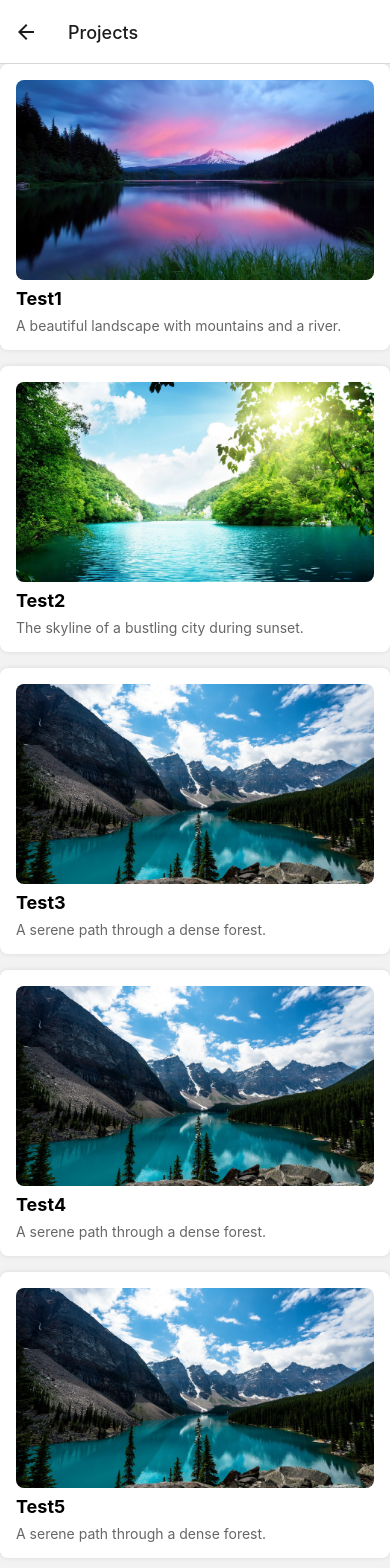
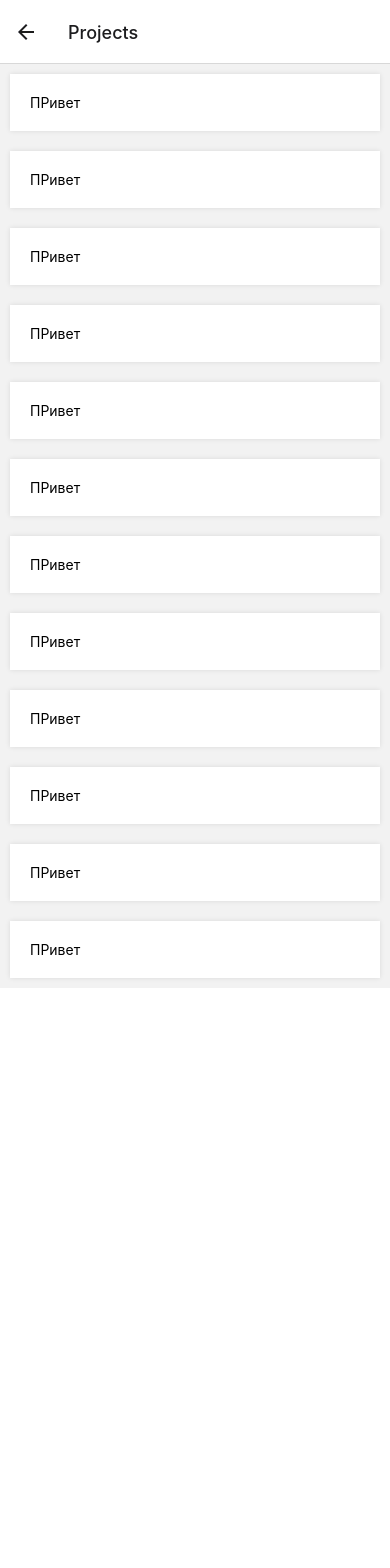
Before and after one commit to voronov-nikita/portfolio, a React Native app: screen /Projects in a window 390 px wide. Shown: the top 1568 px of the page. After the commit the page ends 988 px from the top, so only its background shows below. Built offline with nearby package versions, Linux system fonts and the light colour scheme.

Commit message:
Dancing with a tambourine over and over again

```diff
--- a/App.js
+++ b/App.js
@@ -1,6 +1,7 @@
 import * as React from 'react'
 import { NavigationContainer } from '@react-navigation/native'
 import { createStackNavigator } from '@react-navigation/stack'
+import { View } from 'react-native'
 
 // Импорт экранов
 import { HomeScreen } from './pages/HomePage'
@@ -10,11 +11,13 @@ const Stack = createStackNavigator()
 
 export default function App() {
     return (
+        <View style={{ flex: 1 }}>
             <NavigationContainer>
                 <Stack.Navigator initialRouteName="Home">
                     <Stack.Screen name="Home" component={HomeScreen} />
                     <Stack.Screen name="Projects" component={ProjectsScreen} />
                 </Stack.Navigator>
             </NavigationContainer>
+        </View>
     )
 }
--- a/pages/Components.js
+++ b/pages/Components.js
@@ -5,7 +5,7 @@ import React from 'react'
 export const BlockWidget = ({ title, imageSource, description }) => {
     return (
         <View style={blockStyle.container}>
-            {imageSource && <Image source={imageSource} style={blockStyle.image} />}
+            <Image source={imageSource} style={blockStyle.image}/>
             <Text style={blockStyle.title}>{title}</Text>
             <Text style={blockStyle.description}>{description}</Text>
         </View>
--- a/pages/ProjectsPage.js
+++ b/pages/ProjectsPage.js
@@ -1,49 +1,79 @@
 import React from 'react'
-import { ScrollView, Button, View, Dimensions} from 'react-native'
+import { ScrollView, Button, View, Text, Image } from 'react-native'
 import { BlockWidget, ResponsiveGrid } from './Components'
-import { projectsStyles } from './StylesPage'
+import { projectsStyles, blockStyle } from './StylesPage'
 import { ProjectImages } from './config'
 
 export const ProjectsScreen = ({ navigation }) => {
-
     return (
-        <View style={{flex: 1}}>
-            <ScrollView>
-                {/* <View> */}
-
-                <BlockWidget
+        <ScrollView style={{ flexGrow: 1 }}>
+            <View style={blockStyle.container}>
+                <Text>ПРивет</Text>
+            </View>
+            <View style={blockStyle.container}>
+                <Text>ПРивет</Text>
+            </View>
+            <View style={blockStyle.container}>
+                <Text>ПРивет</Text>
+            </View>
+            <View style={blockStyle.container}>
+                <Text>ПРивет</Text>
+            </View>
+            <View style={blockStyle.container}>
+                <Text>ПРивет</Text>
+            </View>
+            <View style={blockStyle.container}>
+                <Text>ПРивет</Text>
+            </View>
+            <View style={blockStyle.container}>
+                <Text>ПРивет</Text>
+            </View>
+            <View style={blockStyle.container}>
+                <Text>ПРивет</Text>
+            </View>
+            <View style={blockStyle.container}>
+                <Text>ПРивет</Text>
+            </View>
+            <View style={blockStyle.container}>
+                <Text>ПРивет</Text>
+            </View>
+            <View style={blockStyle.container}>
+                <Text>ПРивет</Text>
+            </View>
+            <View style={blockStyle.container}>
+                <Text>ПРивет</Text>
+            </View>
+            {/* <BlockWidget
                 title="Test1"
-                    imageSource={ProjectImages.project1}
+                require("../assets/images/test1.jpg")={ProjectImages.project1}
                 description="A beautiful landscape with mountains and a river."
             />
             <BlockWidget
                 title="Test2"
-                    imageSource={ProjectImages.project2}
+                require("../assets/images/test1.jpg")={ProjectImages.project2}
                 description="The skyline of a bustling city during sunset."
             />
             <BlockWidget
                 title="Test3"
-                    imageSource={ProjectImages.project3}
+                require("../assets/images/test1.jpg")={ProjectImages.project3}
                 description="A serene path through a dense forest."
             />
             <BlockWidget
                 title="Test4"
-                    imageSource={ProjectImages.project3}
+                require("../assets/images/test1.jpg")={ProjectImages.project3}
                 description="A serene path through a dense forest."
             />
             <BlockWidget
                 title="Test5"
-                    imageSource={ProjectImages.project3}
+                require("../assets/images/test1.jpg")={ProjectImages.project3}
                 description="A serene path through a dense forest."
             />
             <BlockWidget
                 title="Test6"
-                    imageSource={ProjectImages.project3}
+                require("../assets/images/test1.jpg")={ProjectImages.project3}
                 description="A serene path through a dense forest."
-                />
-                {/* </View> */}
+            /> */}
         </ScrollView>
-            <Button title="Go to Home" onPress={() => navigation.navigate('Home')} />
-        </View>
+        // <Button title="Go to Home" onPress={() => navigation.navigate('Home')} />
     )
 }
--- a/pages/StylesPage.js
+++ b/pages/StylesPage.js
@@ -12,6 +12,7 @@ export const mainStyle = StyleSheet.create({
 
     oneLineV: {
         flex: 1,
+        flexDirection: 'row',
         flexWrap: 'nowrap',
         textAlign: 'left',
         alignItems: 'left',
@@ -21,14 +22,13 @@ export const mainStyle = StyleSheet.create({
 
 export const blockStyle = StyleSheet.create({
     container: {
-        padding: 16,
-        borderRadius: 8,
+        padding: 20,
+        margin: 10,
         backgroundColor: '#fff',
         shadowColor: '#000',
         shadowOpacity: 0.1,
         shadowRadius: 5,
         elevation: 3,
-        marginBottom: 16,
     },
 
     image: {
@@ -52,8 +52,6 @@ export const blockStyle = StyleSheet.create({
 export const homeStyle = StyleSheet.create({
     container: {
         flex: 1,
-        flexDirection: 'row',
-        flexWrap: 'nowrap',
         backgroundColor: '#0d1117',
     },
 
```
Also changed, not shown: pages/TEST.js (added, +32 -0 lines). Lines whose indentation alone changed are shown as unchanged.
